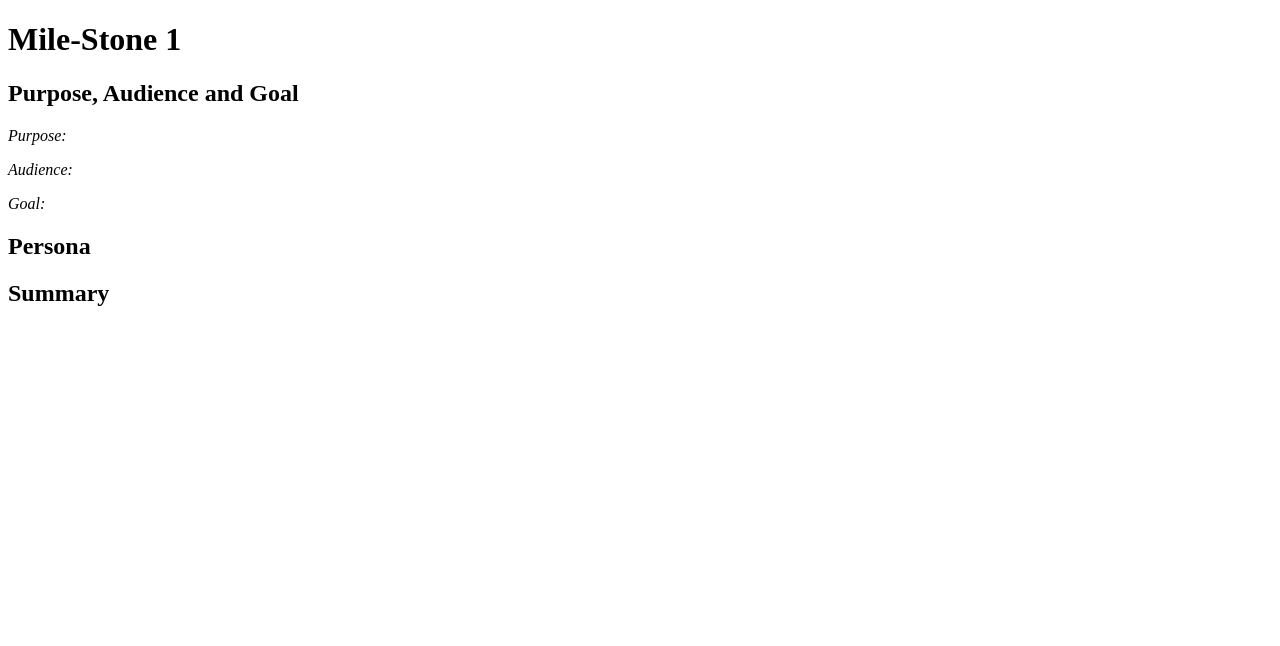
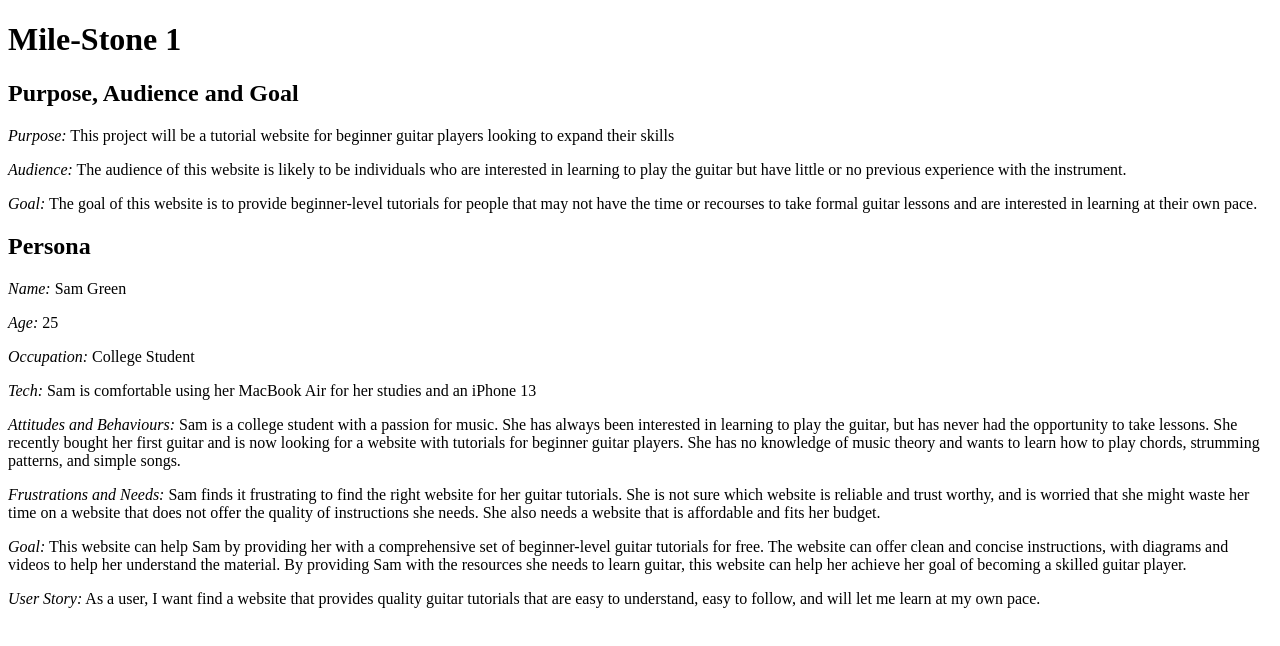
Before and after one commit to Manolo323/my-pwp-manny, a plain HTML site: page public_html/documentation/milestone_1.html in a window 1280 px wide. Drawn offline with Linux system fonts and the light colour scheme; files that its build step writes are made by us from their sources.

Commit message:
inserted Purpose, Audience,goals, and Persona to milestone_1.html file. Deleted styles.css file

```diff
--- a/public_html/documentation/milestone_1.html
+++ b/public_html/documentation/milestone_1.html
@@ -1,30 +1,45 @@
-<!doctype html>
+<!DOCTYPE html>
     <html lang="en">
         <head>
             <meta charset="UTF-8">
             <title>My Personal Website Project</title>
-    <link rel="stylesheet" href="./styles/styles.css"/>
         </head>
     <body>
         <h1>Mile-Stone 1</h1>
         <h2>Purpose, Audience and Goal</h2>
             <p>
-    <em>Purpose:</em>
+                <em>Purpose:</em> This project will be a tutorial website for beginner guitar players looking to expand their skills
             </p>
             <p>
-    <em>Audience:</em>
+                <em>Audience:</em> The audience of this website is likely to be individuals who are interested in learning to play the guitar but have little or no previous experience with the instrument.
             </p>
             <p>
-    <em>Goal:</em>
+                <em>Goal:</em> The goal of this website is to provide beginner-level tutorials for people that may not have the time or recourses to take formal guitar lessons and are interested in learning at their own pace.
             </p>
         <h2>Persona</h2>
             <p>
-
+                <em>Name:</em> Sam Green
             </p>
-<h2>Summary</h2>
             <p>
-
+                <em>Age:</em> 25
             </p>
-
+            <p>
+                <em>Occupation:</em> College Student
+            </p>
+            <p>
+                <em>Tech:</em> Sam is comfortable using her MacBook Air for her studies and an iPhone 13
+            </p>
+            <p>
+                <em>Attitudes and Behaviours:</em> Sam is a college student with a passion for music. She has always been interested in learning to play the guitar, but has never had the opportunity to take lessons. She recently bought her first guitar and is now looking for a website with tutorials for beginner guitar players. She has no knowledge of music theory and wants to learn how to play chords, strumming patterns, and simple songs.
+            </p>
+            <p>
+                <em>Frustrations and Needs:</em> Sam finds it frustrating to find the right website for her guitar tutorials. She is not sure which website is reliable and trust worthy, and is worried that she might waste her time on a website that does not offer the quality of instructions she needs. She also needs a website that is  affordable and fits her budget.
+            </p>
+            <p>
+                <em>Goal:</em> This website can help Sam by providing her with a comprehensive set of beginner-level guitar tutorials for free. The website can offer clean and concise instructions, with diagrams and videos to help her understand the material. By providing Sam with the resources she needs to learn guitar, this website can help her achieve her goal of becoming a skilled guitar player.
+            </p>
+            <p>
+                <em>User Story:</em> As a user, I want find a website that provides quality guitar tutorials that are easy to understand, easy to follow, and will let me learn at my own pace.
+            </p>
     </body>
     </html>
```
Also changed, not shown: public_html/styles/styles.css (deleted). Lines whose indentation alone changed are shown as unchanged.
